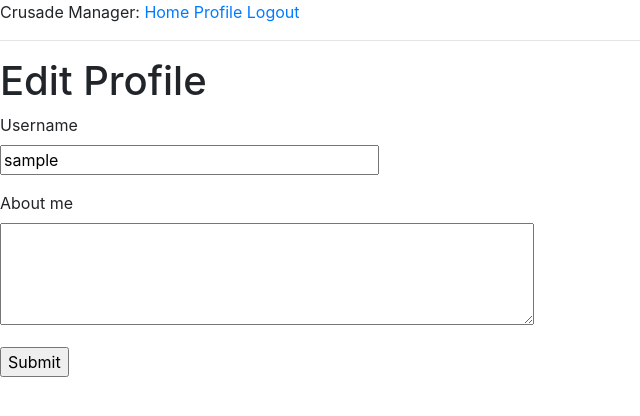
After one commit to martyjhenderson/crusade-app, a Flask app: page /edit_profile in a window 1280 px wide. The commit adds this page. Shown: the top 416 px of the page, without its empty margins (0-640 px from the left). Run offline with Flask 2, Linux system fonts and the light colour scheme; the visitor is signed in with stand-in values (Sample User, id 1); data comes from the database, SQL or seed files in the repository; some libraries are stand-ins or nearby versions.

Commit message:
Added user page

```diff
--- a/app/forms.py
+++ b/app/forms.py
@@ -1,6 +1,6 @@
 from flask_wtf import FlaskForm
-from wtforms import StringField, PasswordField, BooleanField, SubmitField
-from wtforms.validators import ValidationError, DataRequired, Email, EqualTo
+from wtforms import StringField, PasswordField, BooleanField, SubmitField, TextAreaField
+from wtforms.validators import ValidationError, DataRequired, Email, EqualTo, Length
 from app.models import User
 
 class LoginForm(FlaskForm):
@@ -26,3 +26,8 @@ class RegistrationForm(FlaskForm):
         user = User.query.filter_by(email=email.data).first()
         if user is not None:
             raise ValidationError('Please use a different email address.')
+
+class EditProfileForm(FlaskForm):
+    username = StringField('Username', validators=[DataRequired()])
+    about_me = TextAreaField('About me', validators=[Length(min=0, max=140)])
+    submit = SubmitField('Submit')
--- a/app/models.py
+++ b/app/models.py
@@ -3,6 +3,7 @@ from datetime import datetime
 from werkzeug.security import generate_password_hash, check_password_hash
 from flask_login import UserMixin
 from app import login
+from hashlib import md5
 
 @login.user_loader
 def load_user(id):
@@ -13,6 +14,7 @@ class User(UserMixin, db.Model):
     username = db.Column(db.String(64), index=True, unique=True)
     email = db.Column(db.String(120), index=True, unique=True)
     password_hash = db.Column(db.String(128))
+    about_me = db.Column(db.String(140))
 
     def __repr__(self):
         return '<User {}>'.format(self.username)
@@ -22,6 +24,11 @@ class User(UserMixin, db.Model):
 
     def check_password(self, password):
         return check_password_hash(self.password_hash, password)
+
+    def avatar(self, size):
+        digest = md5(self.email.lower().encode('utf-8')).hexdigest()
+        return 'https://www.gravatar.com/avatar/{}?d=identicon&s={}'.format(
+            digest, size)
 
 class OrderOfBattle(db.Model):
     id = db.Column(db.Integer, primary_key=True)
--- a/app/routes.py
+++ b/app/routes.py
@@ -2,7 +2,7 @@ from flask import render_template, flash, redirect, request, url_for
 from flask_login import current_user, login_user, logout_user, login_required
 from werkzeug.urls import url_parse
 from app import app, db
-from app.forms import LoginForm, RegistrationForm
+from app.forms import LoginForm, RegistrationForm, EditProfileForm
 from app.models import User
 
 
@@ -48,3 +48,29 @@ def register():
         flash('Congratulations, you are now a registered user!')
         return redirect(url_for('login'))
     return render_template('register.html', title='Register', form=form)
+
+@app.route('/user/<username>')
+@login_required
+def user(username):
+    user = User.query.filter_by(username=username).first_or_404()
+    posts = [
+        {'author': user, 'body': 'Test post #1'},
+        {'author': user, 'body': 'Test post #2'}
+    ]
+    return render_template('user.html', user=user, posts=posts)
+
+@app.route('/edit_profile', methods=['GET', 'POST'])
+@login_required
+def edit_profile():
+    form = EditProfileForm()
+    if form.validate_on_submit():
+        current_user.username = form.username.data
+        current_user.about_me = form.about_me.data
+        db.session.commit()
+        flash('Your changes have been saved.')
+        return redirect(url_for('edit_profile'))
+    elif request.method == 'GET':
+        form.username.data = current_user.username
+        form.about_me.data = current_user.about_me
+    return render_template('edit_profile.html', title='Edit Profile',
+                           form=form)
--- a/app/templates/base.html
+++ b/app/templates/base.html
@@ -19,11 +19,13 @@
   <script src="https://cdnjs.cloudflare.com/ajax/libs/popper.js/1.14.7/umd/popper.min.js" integrity="sha384-UO2eT0CpHqdSJQ6hJty5KVphtPhzWj9WO1clHTMGa3JDZwrnQq4sF86dIHNDz0W1" crossorigin="anonymous"></script>
   <script src="https://stackpath.bootstrapcdn.com/bootstrap/4.3.1/js/bootstrap.min.js" integrity="sha384-JjSmVgyd0p3pXB1rRibZUAYoIIy6OrQ6VrjIEaFf/nJGzIxFDsf4x0xIM+B07jRM" crossorigin="anonymous"></script>
 
-<div>Crusade Manager:
+    <div>
+      Crusade Manager:
       <a href="{{ url_for('index') }}">Home</a>
       {% if current_user.is_anonymous %}
       <a href="{{ url_for('login') }}">Login</a>
       {% else %}
+      <a href="{{ url_for('user', username=current_user.username) }}">Profile</a>
       <a href="{{ url_for('logout') }}">Logout</a>
       {% endif %}
     </div>
--- /dev/null
+++ b/app/templates/edit_profile.html
@@ -0,0 +1,23 @@
+{% extends "base.html" %}
+
+{% block content %}
+    <h1>Edit Profile</h1>
+    <form action="" method="post">
+        {{ form.hidden_tag() }}
+        <p>
+            {{ form.username.label }}<br>
+            {{ form.username(size=32) }}<br>
+            {% for error in form.username.errors %}
+            <span style="color: red;">[{{ error }}]</span>
+            {% endfor %}
+        </p>
+        <p>
+            {{ form.about_me.label }}<br>
+            {{ form.about_me(cols=50, rows=4) }}<br>
+            {% for error in form.about_me.errors %}
+            <span style="color: red;">[{{ error }}]</span>
+            {% endfor %}
+        </p>
+        <p>{{ form.submit() }}</p>
+    </form>
+{% endblock %}
```
Also changed, not shown: app/templates/user.html (added, +25 -0 lines), migrations/versions/53725f32798e_about_me.py (added, +28 -0 lines). Lines whose indentation alone changed are shown as unchanged.
